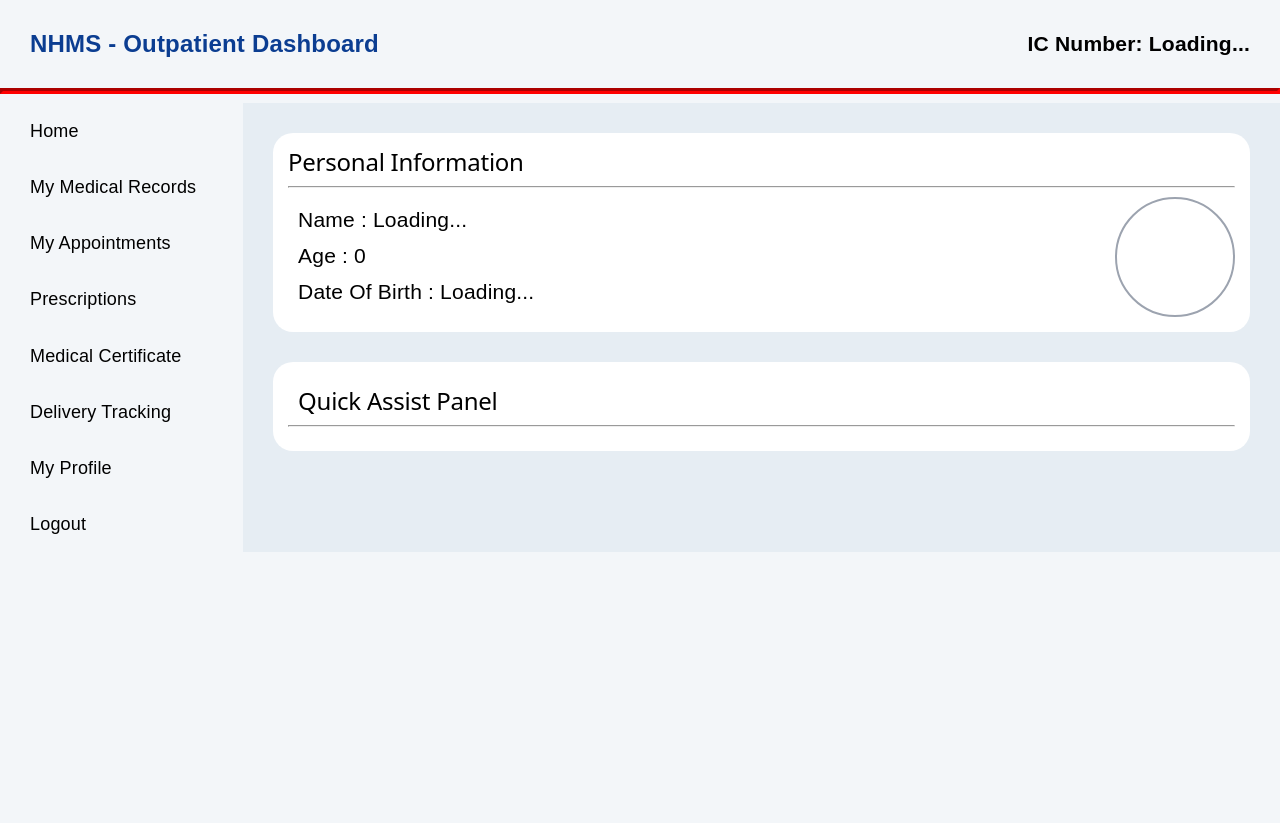
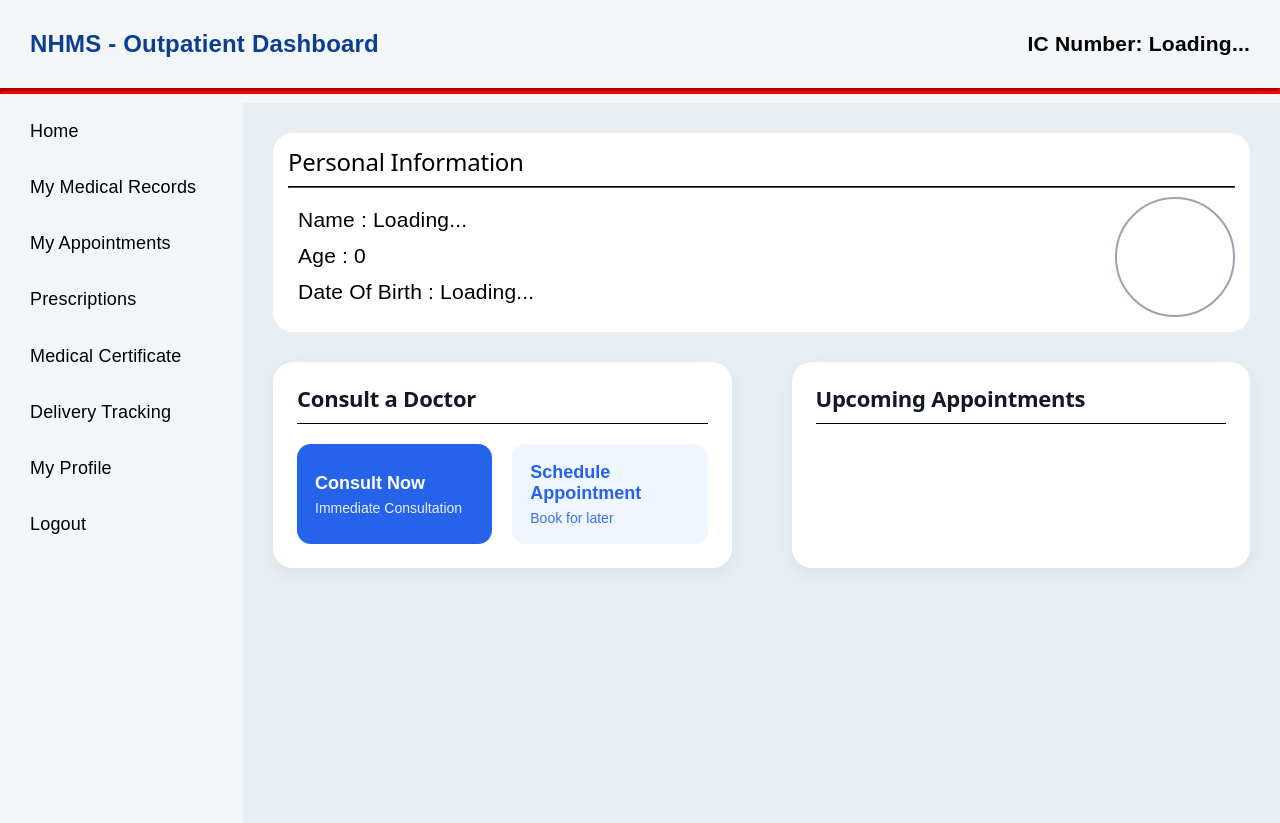
Before and after one commit to Muthiah-lab/NHMS-Major-Project-, a React (Vite) app in the folder NHMS-Major/: page /home in a window 1280 px wide. Before the commit the page ends 800 px from the top, so only its background shows below. Built offline with nearby package versions, Linux system fonts and the light colour scheme; no server answers.

Commit message:
Second layer in main body

```diff
--- a/NHMS-Major/src/components/homePage-Outpatient/mainBody.jsx
+++ b/NHMS-Major/src/components/homePage-Outpatient/mainBody.jsx
@@ -31,11 +31,11 @@ function MainBody() {
         setDOB(finaldate)
     }
     return (
-        <div className={styles.mainbody}>
+        <div className={styles.mainbody} >
             <div className={styles.personaldetails}>
                 <h2>Personal Information</h2>
-                <hr />
-                <div style={{display:'flex'}} className={styles.detailsContainer}>
+                <hr style={{borderColor:'black'}}/>
+                <div style={{ display: 'flex' }} className={styles.detailsContainer}>
                     <div>
                         <h3>Name : {username}</h3>
                         <h3>Age : {age}</h3>
@@ -44,10 +44,29 @@ function MainBody() {
                     <div className={styles.profilepic}></div>
                 </div>
             </div>
-            <div className={styles.quickassist}>
-                <h2>Quick Assist Panel</h2>
-                <hr />
+            <div style={{ display: 'flex', justifyContent: 'space-between' }}>
+                <div className={styles.quickassist}>
+                    <h2>Consult a Doctor</h2>
+                    <hr style={{borderColor:'black'}}/>
+
+                    <div className={styles.buttonContainer}>
+                        <button className={styles.consultNow}>
+                            Consult Now
+                            <span>Immediate Consultation</span>
+                        </button>
+
+                        <button className={styles.schedule}>
+                            Schedule Appointment
+                            <span>Book for later</span>
+                        </button>
+                    </div>
+                </div>
+                <div className={styles.quickassist}>
+                    <h2>Upcoming Appointments</h2>
+                    <hr style={{borderColor:'black'}}/>
+                </div>
             </div>
+
         </div>
     )
 }
--- a/NHMS-Major/src/components/homePage-Outpatient/mainBody.module.css
+++ b/NHMS-Major/src/components/homePage-Outpatient/mainBody.module.css
@@ -1,6 +1,17 @@
+body{
+    overflow-y: hidden;
+}
 .mainbody{
     background-color: rgb(230, 237, 243);
     width: 100%;
+    height: calc(100vh - 80px);
+    overflow-y: auto;
+    scrollbar-width: none;
+    padding-bottom: 30px;
+}
+
+.mainbody::-webkit-scrollbar {
+    display: none;
 }
 .personaldetails{
     background-color: #fff;
@@ -30,16 +41,78 @@
     justify-content: space-between;
 }
 
-.quickassist{
-    background-color: #fff;
-    border-radius: 20px;
-    margin-top: 30px;
-    margin-right: 30px;
-    margin-left: 30px;
-    padding: 15px;
+.quickassist {
+  background-color: #ffffff;
+  border-radius: 20px;
+  margin: 30px;
+  padding: 24px;
+  width: 100%;
+  box-shadow: 0 6px 18px rgba(0, 0, 0, 0.05);
 }
-.quickassist h2{
-    color: black;
-    margin: 10px;
 
+.quickassist h2 {
+  margin: 0 0 12px 0;
+  font-size: 22px;
+  font-weight: 600;
+  color: #111827;
 }
+
+.quickassist hr {
+  border: none;
+  border-top: 1px solid #e5e7eb;
+  margin-bottom: 20px;
+}
+
+/* Container for buttons */
+.buttonContainer {
+  display: flex;
+  gap: 20px;
+}
+
+/* Base button style */
+.buttonContainer button {
+  flex: 1;
+  border-radius: 14px;
+  padding: 18px;
+  border: none;
+  cursor: pointer;
+  text-align: left;
+  transition: all 0.3s ease;
+  font-family: inherit;
+}
+
+/* Title inside button */
+.buttonContainer button {
+  font-size: 18px;
+  font-weight: 600;
+}
+
+/* Subtitle inside button */
+.buttonContainer span {
+  display: block;
+  margin-top: 6px;
+  font-size: 14px;
+  font-weight: 400;
+  opacity: 0.9;
+}
+
+/* Immediate consultation (Primary) */
+.consultNow {
+  background-color: #2563eb;
+  color: #ffffff;
+}
+
+.consultNow:hover {
+  background-color: #1d4ed8;
+}
+
+/* Schedule appointment (Secondary) */
+.schedule {
+  background-color: #eff6ff;
+  color: #2563eb;
+  border: 2px solid #2563eb;
+}
+
+.schedule:hover {
+  background-color: #e0eafb;
+}
--- a/NHMS-Major/src/components/homePage-Outpatient/sidepanel.module.css
+++ b/NHMS-Major/src/components/homePage-Outpatient/sidepanel.module.css
@@ -6,6 +6,7 @@ body {
 .sidebaroverall{
     width: 300px;
     display: flex;
+    overflow-y: fixed;
 }
 .sidepanelcontent:hover {
     background-color: #e0eafb;
```
